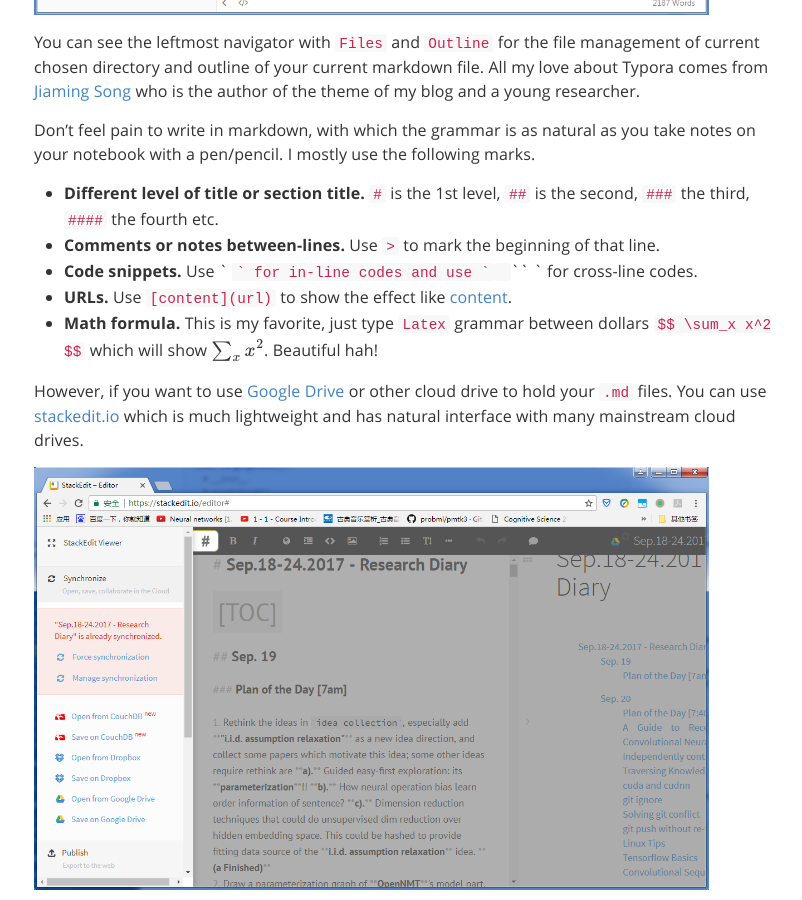
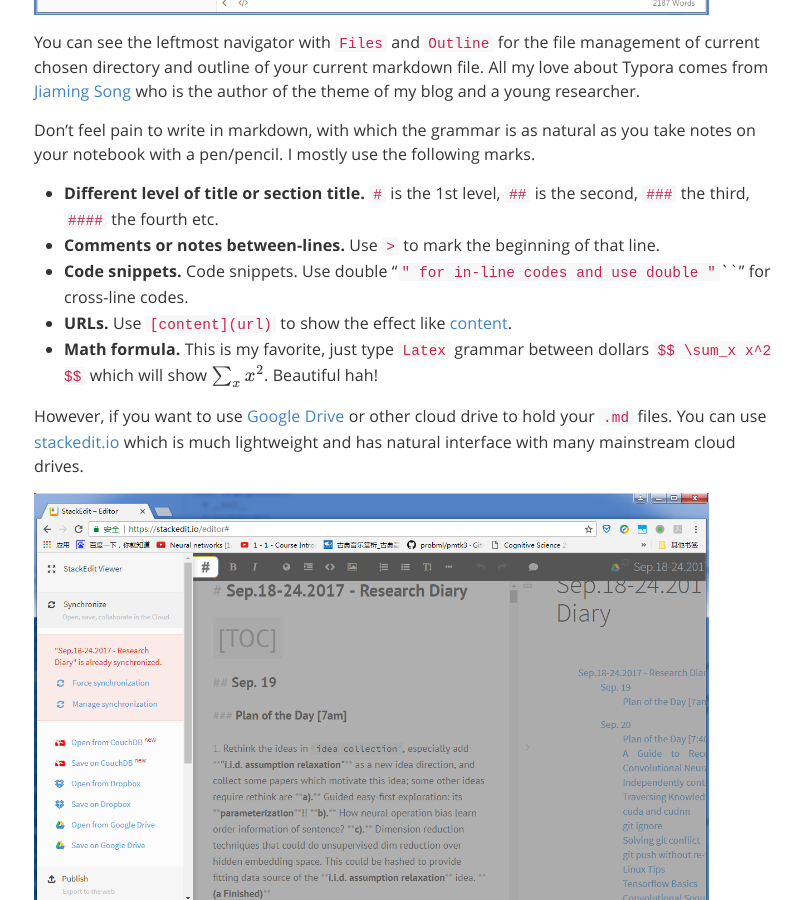
Before and after one commit to Epsilon-Lee/Epsilon-Lee.github.io, a Jekyll site: the page built from _posts/party/2017-9-26-Brief-Notes-on-Neubig's-Tutorial-0~3-Part-B.md, in a window 1280 px wide and 900 px high, scrolled down 8144 px. Shown: the whole window, without its empty margins (231-1033 px from the left). Built offline with Jekyll 4.4.1, drawn with Linux system fonts in a browser that asks for light colours; nearby versions of some CDN libraries; some web fonts are replaced; formulas are drawn with MathJax 3; comment, search, counter and statistics services are not loaded.

Commit message:
inline crossline code

````diff
--- a/_posts/party/2017-9-26-Brief-Notes-on-Neubig's-Tutorial-0~3-Part-B.md
+++ b/_posts/party/2017-9-26-Brief-Notes-on-Neubig's-Tutorial-0~3-Part-B.md
@@ -237,7 +237,7 @@
 
 - **Different level of title or section title.** `#` is the 1st level, `##` is the second, `###` the third, `####` the fourth etc.
 - **Comments or notes between-lines.** Use `>` to mark the beginning of that line.
-- **Code snippets.** Use ` `` ` for in-line codes and use ` ``` ``` ` for cross-line codes.
+- **Code snippets.** Code snippets. Use double "`" for in-line codes and use double "```" for cross-line codes.
 - **URLs.** Use `[content](url)` to show the effect like [content](url).
 - **Math formula.** This is my favorite, just type `Latex` grammar between dollars `$$ \sum_x x^2 $$` which will show $$ \sum_x x^2 $$. Beautiful hah!
 
````
